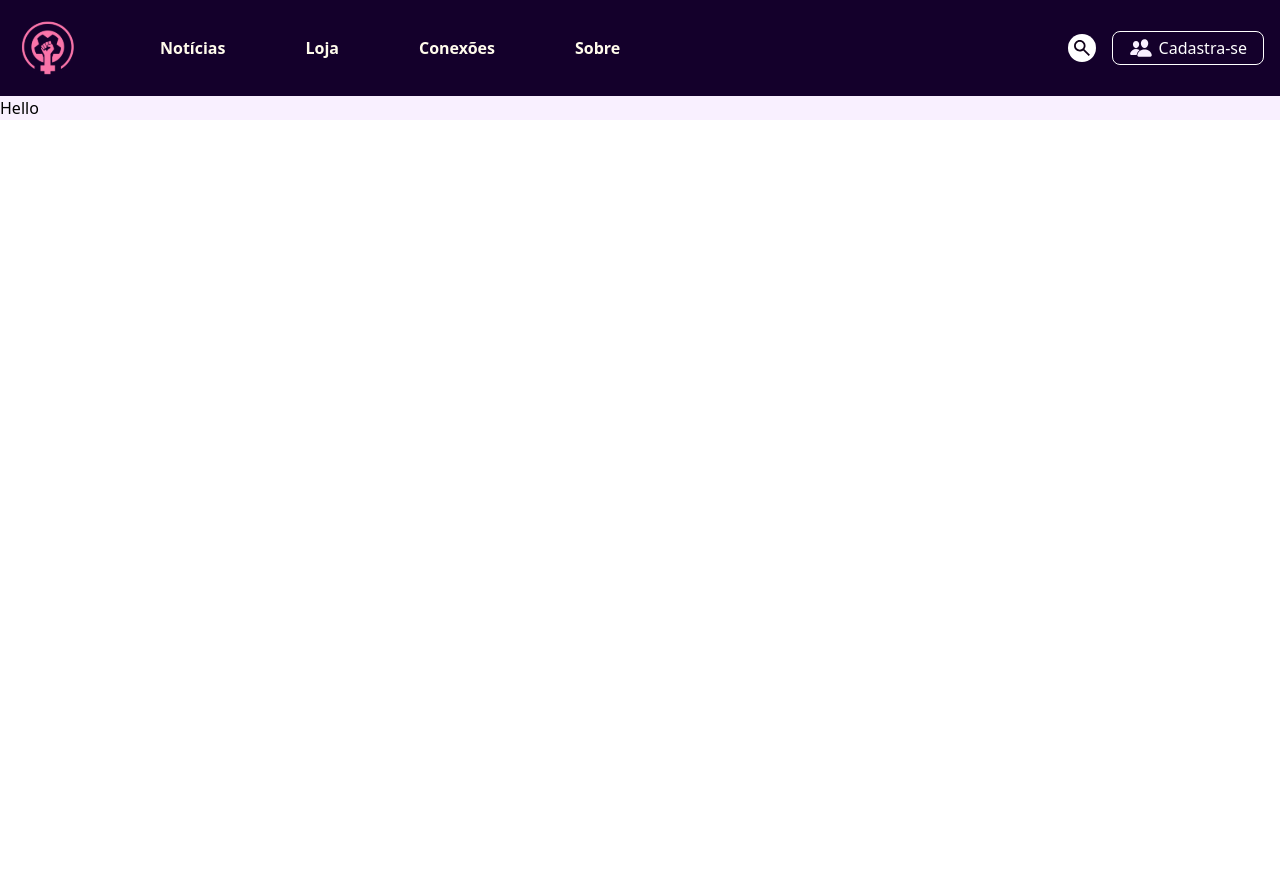
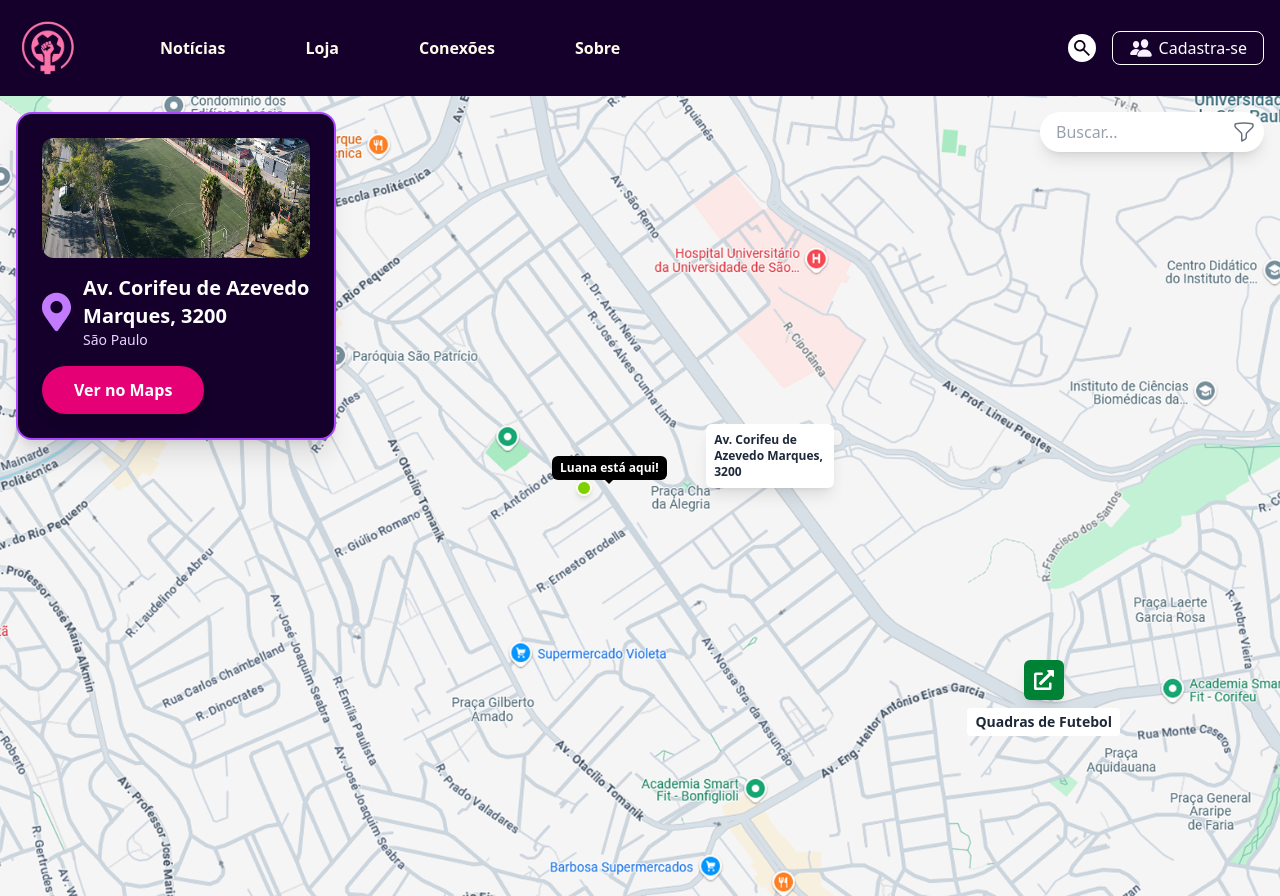
Before and after one commit to syinapse/PassaBola-website, a React (Vite) app: page /mapaquadras in a window 1280 px wide. Before the commit the page ends 800 px from the top, so only its background shows below. Built offline with nearby package versions, Linux system fonts and the light colour scheme.

Commit message:
finalizando mapa de quadras

```diff
--- a/src/pages/MapaQuadras.jsx
+++ b/src/pages/MapaQuadras.jsx
@@ -1,12 +1,85 @@
 import React from 'react';
+import { FaMapMarkerAlt, FaExternalLinkAlt } from 'react-icons/fa';
+import { FunnelIcon } from '@heroicons/react/24/outline';
 import { Header1 } from '../components/Header1';
 import { Footer } from '../components/Footer';
+import Mapa from "../assets/Mapa.png";
+import peneira from "../assets/peneira.png";
+
+
 
 export const MapaQuadras = () => {
   return (
     <div className='bg-background'>
       <Header1 />
-      <div>Hello</div>
+      <div className='bg-gray-100 font-sans relative w-full h-screen overflow-hidden'>
+        <img
+          src={Mapa}
+          alt="Mapa da Região"
+          className="w-full h-full object-cover"
+        />
+        <div className="absolute top-4 right-4 flex items-center bg-white rounded-full shadow-lg pr-2">
+          <input
+            type="text"
+            placeholder="Buscar..."
+            className="bg-transparent text-gray-700 placeholder-gray-400 focus:outline-none px-4 py-2 w-48 rounded-full"
+          />
+          <FunnelIcon className="h-6 w-6 text-gray-500" />
+        </div>
+
+        <div className="absolute top-4 left-4 w-80 bg-secondary-2 rounded-2xl shadow-xl border-2 border-purple-500 p-6 text-white flex flex-col items-start space-y-4">
+          {/* Imagem adicionada aqui */}
+          <img
+            src={peneira}
+            alt="Descrição da Imagem"
+            className="w-100 h-30 rounded-xl mb-4"
+          />
+
+          <div className="flex items-center space-x-3 ">
+            <FaMapMarkerAlt className="text-purple-400 text-5xl" />
+            <div className="flex flex-col">
+              <h2 className="text-xl font-bold">Av. Corifeu de Azevedo Marques, 3200</h2>
+              <p className="text-sm font-light text-purple-200">São Paulo</p>
+            </div>
+          </div>
+          <button className="bg-pink-600 text-white font-bold py-3 px-8 rounded-full shadow-lg hover:bg-gray-100">
+            Ver no Maps
+          </button>
+        </div>
+
+        <div className="absolute" style={{ top: '48%', left: '45%' }}>
+          <div className="relative">
+            <div className="absolute top-1/2 left-1/2 -mt-1 -ml-1 w-2 h-2 rounded-full bg-lime-400 animate-ping"></div>
+            <div className="w-4 h-4 rounded-full bg-lime-500 border-2 border-white shadow-md"></div>
+            <div className="absolute -top-6 left-1/2 -ml-8 bg-black bg-opacity-75 text-white text-xs font-semibold px-2 py-1 rounded-md whitespace-nowrap">
+              Luana está aqui!
+              <div className="absolute -bottom-1 left-1/2 w-0 h-0 border-t-4 border-l-4 border-r-4 border-transparent border-t-black border-opacity-75 -ml-1"></div>
+            </div>
+          </div>
+        </div>
+
+        {/* "Av. Corifeu de Azevedo Marques" Pin */}
+        <div className="absolute" style={{ top: '42%', left: '59%' }}>
+          <FaMapMarkerAlt className="text-purple-700 text-3xl drop-shadow-lg" />
+          <div className="absolute -top-2 left-1/2 -ml-16 w-32 bg-white rounded-md shadow-lg p-2 flex items-center space-x-2 text-xs font-semibold text-gray-800">
+            <span>Av. Corifeu de Azevedo Marques, 3200</span>
+          </div>
+        </div>
+
+        {/* "Quadras de Futebol" Pin */}
+        <div className="absolute bottom-40 right-40 flex flex-col items-center">
+          <div className="w-10 h-10 bg-green-700 rounded-md shadow-lg flex items-center justify-center">
+            <FaExternalLinkAlt className="text-white text-xl" />
+          </div>
+          <span className="mt-2 text-sm font-semibold text-gray-800 bg-white px-2 py-1 rounded">Quadras de Futebol</span>
+        </div>
+
+        {/* Bottom Left Venue Card */}
+
+
+        {/* Footer */}
+        <Footer />
+      </div>
     </div>
   );
 };
```
Also changed, not shown: src/assets/Mapa.png (added).
